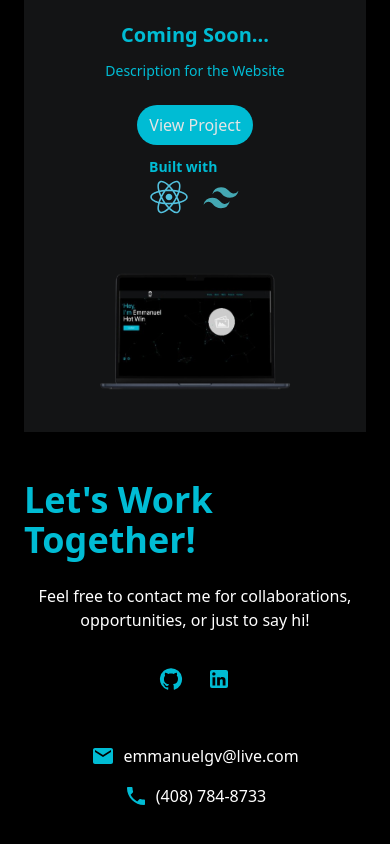
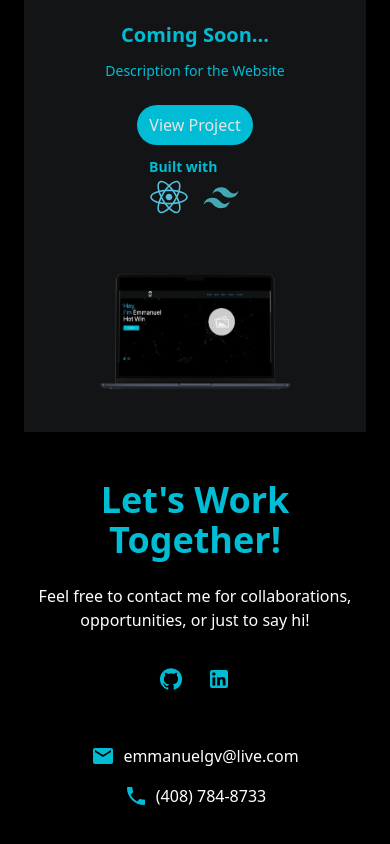
Before and after one commit to emmanuelgv408/Portfolio, a React (Vite) app: page / in a window 390 px wide. Shown: the part 3579-4423 px from the top of the page. Built offline with nearby package versions, Linux system fonts and the light colour scheme.

Commit message:
fixed more mobile bugs

```diff
--- a/src/components/Contact.jsx
+++ b/src/components/Contact.jsx
@@ -11,7 +11,7 @@ function Contact() {
       className="min-w-full h-[60%] bg-background p-6 md:p-8 flex flex-col items-center gap-6 text-cyan"
     >
       {/* Header */}
-      <h1 className="text-4xl md:text-5xl font-bold hover:text-white transition">
+      <h1 className="text-4xl text-center md:text-5xl font-bold hover:text-white transition">
         Let's Work Together!
       </h1>
       <p className="text-white text-center max-w-[600px]">
```
